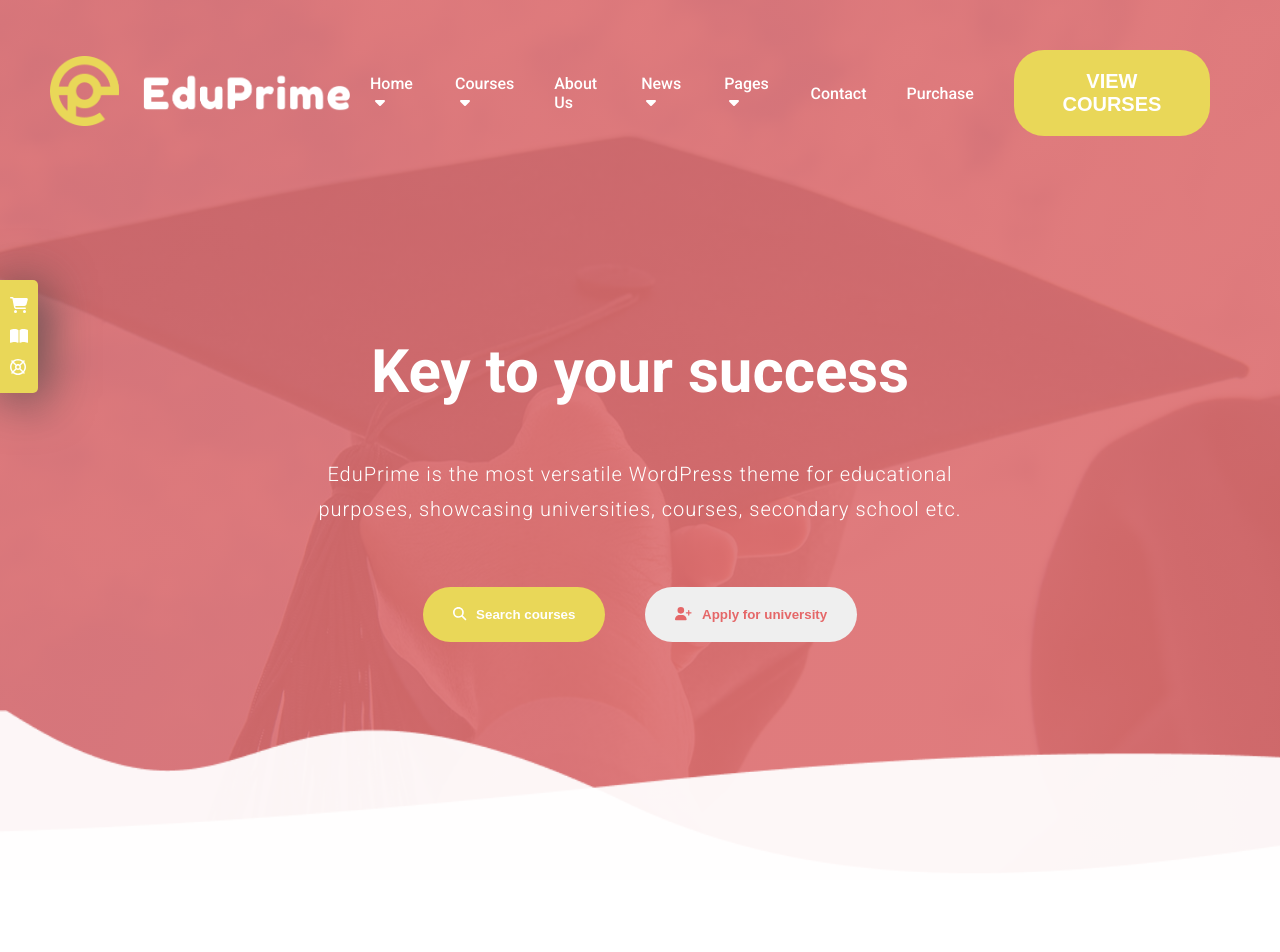
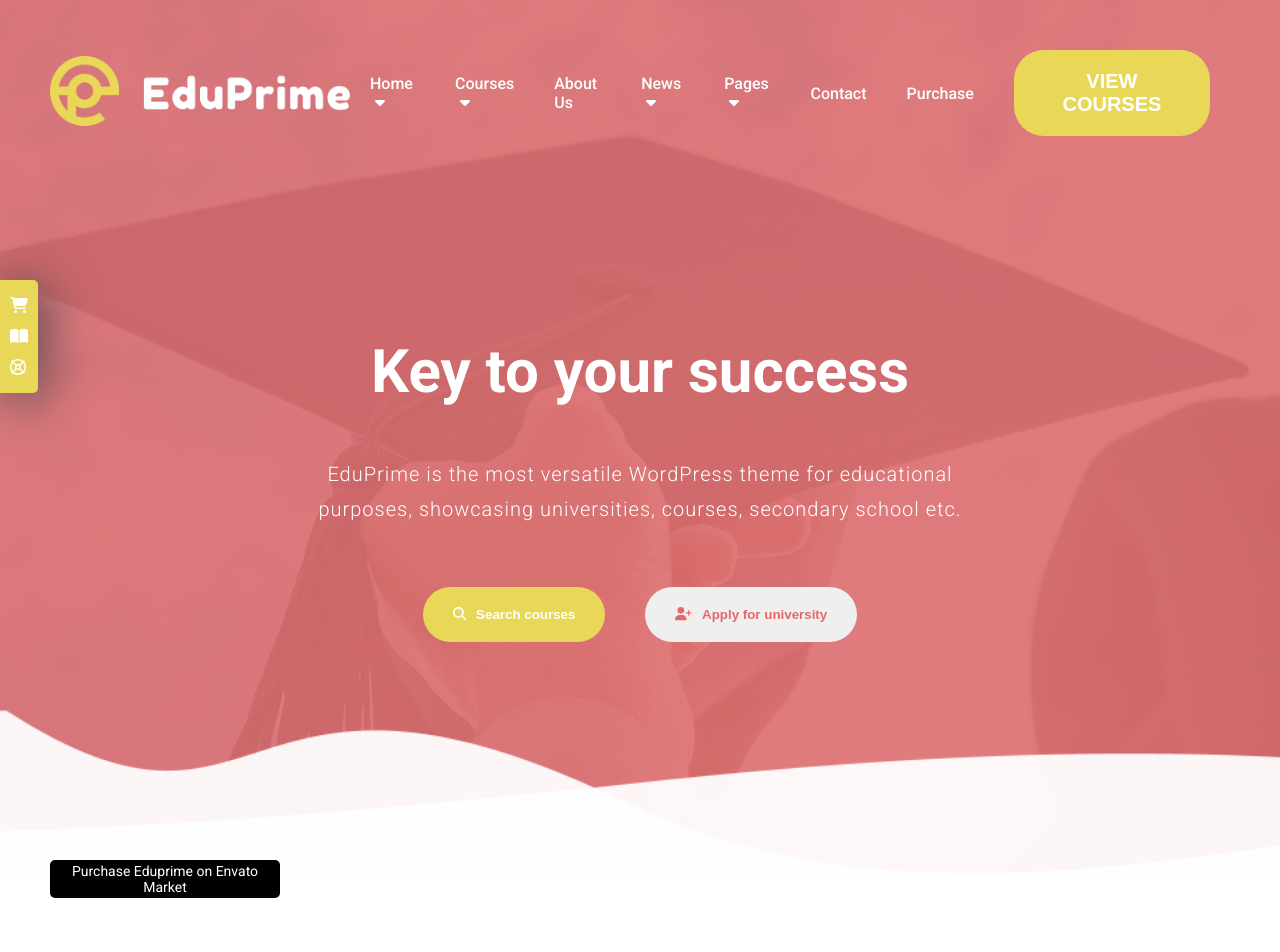
Before and after one commit to bertoldimatteo/proj-html-vuejs, a Vue app: page / in a window 1280 px wide. Shown: the top 952 px of the page. Built offline with nearby package versions, Linux system fonts and the light colour scheme.

Commit message:
aggiunto banner upper main left

```diff
--- a/src/components/mainComponents/baseMain.vue
+++ b/src/components/mainComponents/baseMain.vue
@@ -1,5 +1,8 @@
 <template>
     <main>
+        <div class="body-banner-left">
+            <p>Purchase Eduprime on Envato Market</p>
+        </div>
         <section class="Upper-part">
             <section class="first-section">
                 <div class="container-lg">
@@ -172,6 +175,20 @@ export default {
 </script>
 
 <style lang="scss" scoped>
+main {
+    position: relative;
+}
+.body-banner-left {
+    background-color: var(--gray-one);
+    max-width: 230px;
+    text-align: center;
+    position: absolute;
+    left: 50px;
+    top: -20px;
+    padding: 3px 8px;
+    border-radius: 5px;
+    font-size: var(--font-sm);
+}
 .first-section {
     background-image: url('../../assets/reference/img/home-background.png');
     background-repeat: no-repeat;
```
